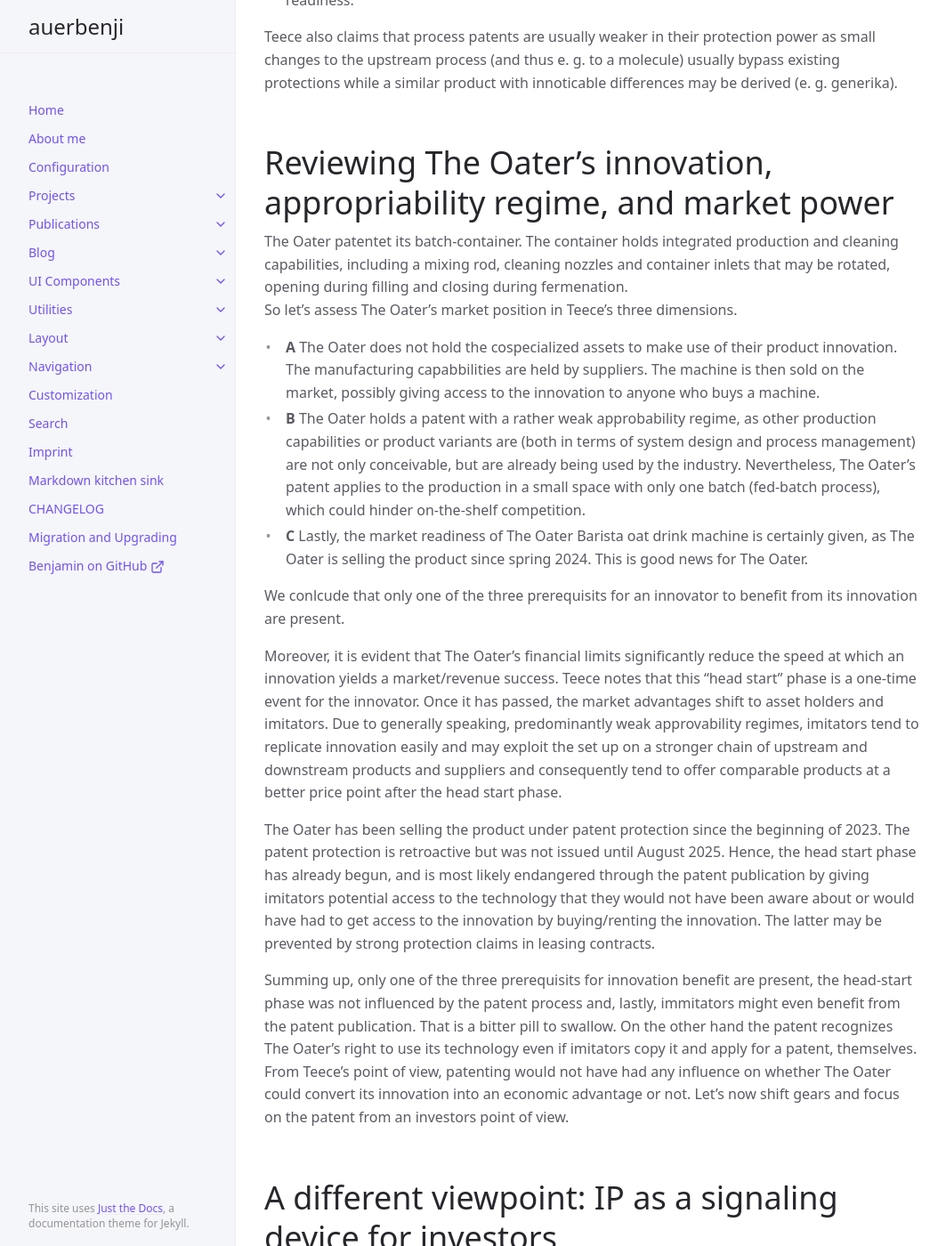
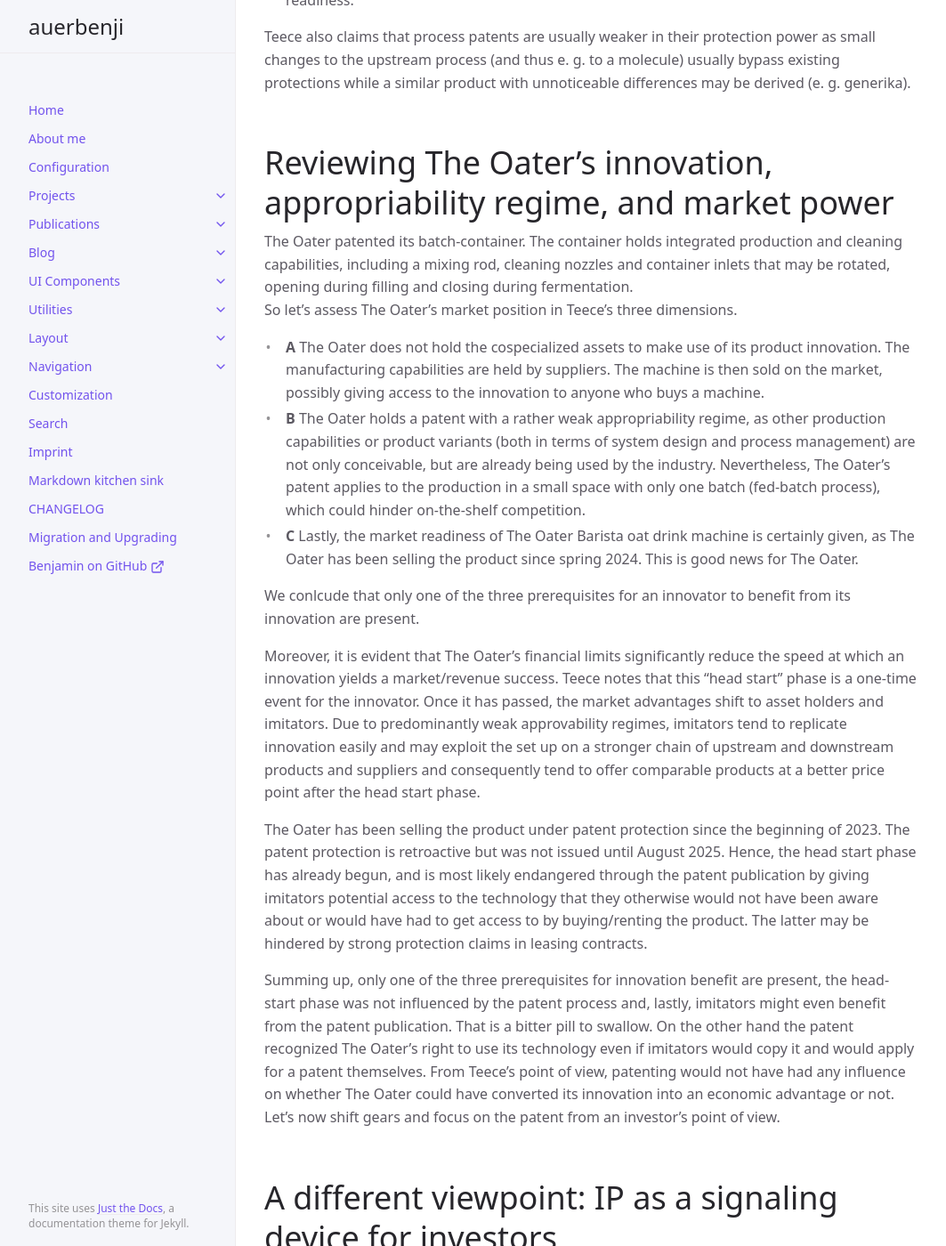
Before and after one commit to auerbenji/auerbenji.github.io, a Jekyll site: the page built from docs/blog/the-oater-is-patented.md, in a window 1280 px wide and 1400 px high, scrolled down 1415 px. Shown: the whole window at 89% size, without its empty margins (107-1170 px from the left). Built offline with Jekyll 4.4.1, drawn with Linux system fonts in a browser that asks for light colours; cached includes are drawn as plain includes; some of the changed text lies outside the part shown.

Commit message:
fixed typos in the-oater-is-patented

```diff
--- a/docs/blog/the-oater-is-patented.md
+++ b/docs/blog/the-oater-is-patented.md
@@ -17,12 +17,14 @@ nav_order: 2
 07-04-2025
 {: .label .label-green }
 
-{: .warning }
+{: .note-title }
+> Disclaimer
+>
 > This blog post holds my individual views only. They are not associated with my work at The Oater. The Oater is a company with more than one opinion. We may pursue corporate goals that are not necessarily congruent with the individual goals of certain stakeholders.
 
-On July Xrd, 2025, The Oater received official approval for its most long standing patent application at the [DPMA](https://www.dpma.de/) from January 23rd, 2023.
+On August XXrd, 2025, The Oater received final patent approval for its long standing patent application at the [DPMA](https://www.dpma.de/) from January 23rd, 2023.
 This is the kind of milestone that feels big - until you realize it took over **30 months** from the submission to acceptance.
-Multiple rounds of review, examiner reports, claim adjustment, and substantial costs were involved.
+Multiple rounds of review, examiner reports, claim adjustments, and substantial costs were involved.
 So why go through it?
 Why should startups — resource-constrained by design — spend time and capital on intellectual property?
 And could that money have been used more effectively elsewhere?
@@ -36,57 +38,57 @@ Despite being written almost 40 years ago, the concepts remain shockingly accura
 Teece acknowledges that innovators rarely succeed through invention alone.
 In fact, innovators might even loose their market advantage, when the innnovation is generated without the possession of
 - **A** the required cospecialized assets, such as distribution or manufacturing capabilities
-- **B** presence of tight appropriability regimes, when the innovator does possess an iron clad patent or copyright protection and
+- **B** presence of tight appropriability regimes, when the innovator does possess an ironclad patent or copyright protection and
 - **C** a product readiness that ensures a moderate design float from innovation to market readiness.
 
-Teece also claims that process patents are usually weaker in their protection power as small changes to the upstream process (and thus e. g. to a molecule) usually bypass existing protections while a similar product with innoticable differences may be derived (e. g. generika).
+Teece also claims that process patents are usually weaker in their protection power as small changes to the upstream process (and thus e. g. to a molecule) usually bypass existing protections while a similar product with unnoticeable differences may be derived (e. g. generika).
 
 # Reviewing The Oater’s innovation, appropriability regime, and market power
 
-The Oater patentet its batch-container.
-The container holds integrated production and cleaning capabilities, including a mixing rod, cleaning nozzles and container inlets that may be rotated, opening during filling and closing during fermenation.
+The Oater patented its batch-container.
+The container holds integrated production and cleaning capabilities, including a mixing rod, cleaning nozzles and container inlets that may be rotated, opening during filling and closing during fermentation.
 So let's assess The Oater's market position in Teece's three dimensions.
-- **A** The Oater does not hold the cospecialized assets to make use of their product innovation.
-The manufacturing capabbilities are held by suppliers. The machine is then sold on the market, possibly giving access to the innovation to anyone who buys a machine.
-- **B** The Oater holds a patent with a rather weak approbability regime, as other production capabilities or product variants are (both in terms of system design and process management) are not only conceivable, but are already being used by the industry. Nevertheless, The Oater's patent applies to the production in a small space with only one batch (fed-batch process), which could hinder on-the-shelf competition.
-- **C** Lastly, the market readiness of The Oater Barista oat drink machine is certainly given, as The Oater is selling the product since spring 2024. This is good news for The Oater.
+- **A** The Oater does not hold the cospecialized assets to make use of its product innovation.
+The manufacturing capabilities are held by suppliers. The machine is then sold on the market, possibly giving access to the innovation to anyone who buys a machine.
+- **B** The Oater holds a patent with a rather weak appropriability regime, as other production capabilities or product variants (both in terms of system design and process management) are not only conceivable, but are already being used by the industry. Nevertheless, The Oater's patent applies to the production in a small space with only one batch (fed-batch process), which could hinder on-the-shelf competition.
+- **C** Lastly, the market readiness of The Oater Barista oat drink machine is certainly given, as The Oater has been selling the product since spring 2024. This is good news for The Oater.
 
-We conlcude that only one of the three prerequisits for an innovator to benefit from its innovation are present.
+We conlcude that only one of the three prerequisites for an innovator to benefit from its innovation are present.
 
 Moreover, it is evident that The Oater's financial limits significantly reduce the speed at which an innovation yields a market/revenue success.
 Teece notes that this “head start” phase is a one-time event for the innovator.
 Once it has passed, the market advantages shift to asset holders and imitators.
-Due to generally speaking, predominantly weak approvability regimes, imitators tend to replicate innovation easily and may exploit the set up on a stronger chain of upstream and downstream products and suppliers and consequently tend to offer comparable products at a better price point after the head start phase.
+Due to predominantly weak approvability regimes, imitators tend to replicate innovation easily and may exploit the set up on a stronger chain of upstream and downstream products and suppliers and consequently tend to offer comparable products at a better price point after the head start phase.
 
 The Oater has been selling the product under patent protection since the beginning of 2023.
 The patent protection is retroactive but was not issued until August 2025.
-Hence, the head start phase has already begun, and is most likely endangered through the patent publication by giving imitators potential access to the technology that they would not have been aware about or would have had to get access to the innovation by buying/renting the innovation.
-The latter may be prevented by strong protection claims in leasing contracts.
+Hence, the head start phase has already begun, and is most likely endangered through the patent publication by giving imitators potential access to the technology that they otherwise would not have been aware about or would have had to get access to by buying/renting the product.
+The latter may be hindered by strong protection claims in leasing contracts.
 
-Summing up, only one of the three prerequisits for innovation benefit are present, the head-start phase was not influenced by the patent process and, lastly, immitators might even benefit from the patent publication. That is a bitter pill to swallow. On the other hand the patent recognizes The Oater's right to use its technology even if imitators copy it and apply for a patent, themselves. From Teece's point of view, patenting would not have had any influence on whether The Oater could convert its innovation into an economic advantage or not.
-Let's now shift gears and focus on the patent from an investors point of view.
+Summing up, only one of the three prerequisites for innovation benefit are present, the head-start phase was not influenced by the patent process and, lastly, imitators might even benefit from the patent publication. That is a bitter pill to swallow. On the other hand the patent recognized The Oater's right to use its technology even if imitators would copy it and would apply for a patent themselves. From Teece's point of view, patenting would not have had any influence on whether The Oater could have converted its innovation into an economic advantage or not.
+Let's now shift gears and focus on the patent from an investor's point of view.
 
 # A different viewpoint: IP as a signaling device for investors
 
-For institutional investors and VCs, patents matter not primarily for enforcement (which rarely occurs at the startup stage) but because of their signaling effect. Patens proof the degree of innovation that is most likely claimed in any pitch deck. The also serve as a third-party validation, where knowledgable examiners approve the work outside of the two party startup - investor interaction. A Patent therefore is a viable asset of a company and worth money.
+For institutional investors and VCs, patents matter not primarily for enforcement (which rarely occurs at the startup stage) but because of their signaling effect. Patents proof the degree of innovation that is most likely claimed in any pitch deck. They also serve as a third-party validation, where knowledgeable examiners approve the work outside of the two party startup - investor interaction. A patent therefore is a viable asset of a company and worth money.
 
 In essence, **IP is third-party proof-of-work**.
 In ecosystems where due diligence is fast and asymmetric, patents lend credibility through an unbiased examiner.
 A patent-backed company is more likely to protect its technological edge and offer **differentiated customer value**.
 
-## The time to file was yesterday. Yesterdy four years ago.
+## The time to file was yesterday. Yesterday four years ago.
 
 The Oater’s path—from initial submission through [DPMA](https://www.dpma.de/) and [EPO](https://www.epo.org/en) review cycles, to final approval—demonstrates the slow grind of patent offices.
 Founders who postpone IP until after traction miscalculate lead times.
-To have an impact on evaulation during Series A fundraising or exit negotiations, filing must begin 24–30 months in advance.
+To have an impact on evaluation during Series A fundraising or exit negotiations, filing must begin 24–30 months in advance.
 Add another 6–12 months for invention maturity and drafting, and the full cycle reaches **3–4 years**.
 As this process is mostly dependent on the lead time of authorities, there is no real way to accelerate the process for a company. This clashes with most startups' 12-month planning horizons.
 
 ## IP is expensive, slow, and mostly optional
 
-Most patents are never enforced, often denied or narrowed and, even when granted, the do not generate revenue!
+Most patents are never enforced, often denied or narrowed and, even when granted, they do not generate revenue!
 Yet, process cost is unavoidable.
-Plan with a budget of around 50,000 EUR per full cycle, leaving out recurring costs for upholding the patent in various states.
+Plan with a budget of around 50,000 EUR per full cycle, excluding recurring costs for upholding the patent in various states.
 Costs may include drafting, legal opinions, translations (three languages are compulsory for patents filed at the EPO), research fees as well as the continuous support of a law firm that helps to navigate the delicate process of patent application.
 
 So what should startups do? With my limited knowledge from filing two patents at DPMA and the EPO for The Oater, I suggest to:
@@ -95,11 +97,12 @@ So what should startups do? With my limited knowledge from filing two patents at
 - **Budget realistically** – account at least around 50,000 EUR for a full cycle with recurring costs after patent approval depending on the number of countries in which the innovator wishes to maintain its patent protection.
 - **Know your audience** – patents aren’t for customers, and they aren't for you either. They’re for partners, acquirers, and VCs.
 
-The Oater is proud of its patent! But prouder still that The Oater treated IP as part of our **long-term value architecture**, putting in the effort three years ago, and now finally seeing the fruits.
+The Oater is proud of its patent! But prouder still that The Oater treated IP as part of its **long-term value architecture**, putting in the effort three years ago and now finally brining it to fruition.
 
 # Looking ahead
-Want to read our patent? Look it up here: [DPMA Register – File No. AZ 102023101947.3](https://register.dpma.de/DPMAregister/Patentschriftanzeigen?docId=DE102023101947A1).
-A EP filing is ongoing, like will be provided soon.
+Want to read our patent? Look it up here:
+- [DPMA Register – File No. AZ 102023101947.3](https://register.dpma.de/DPMAregister/Patentschriftanzeigen?docId=DE102023101947A1)
+- [EPO Register – File No. EP 24153444](https://data.epo.org/publication-server)
 
 # References
 **David J. Teece**, [*Profiting from Technological Innovation: Implications for Integration, Collaboration, Licensing and Public Policy*](https://doi.org/10.1016/0048-7333(86)90027-2), Research Policy, 1986.
```
Also changed, not shown: 2 other files.
